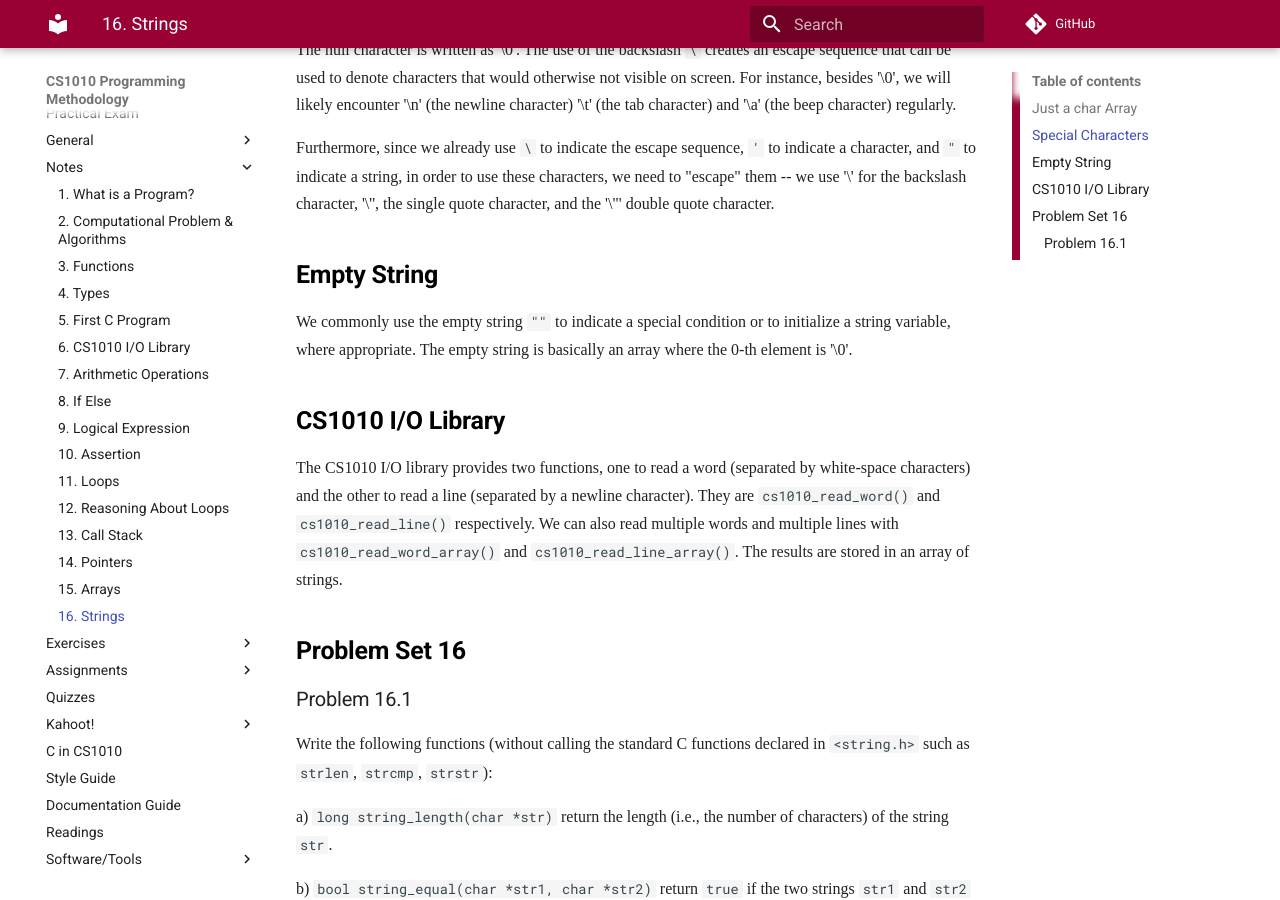
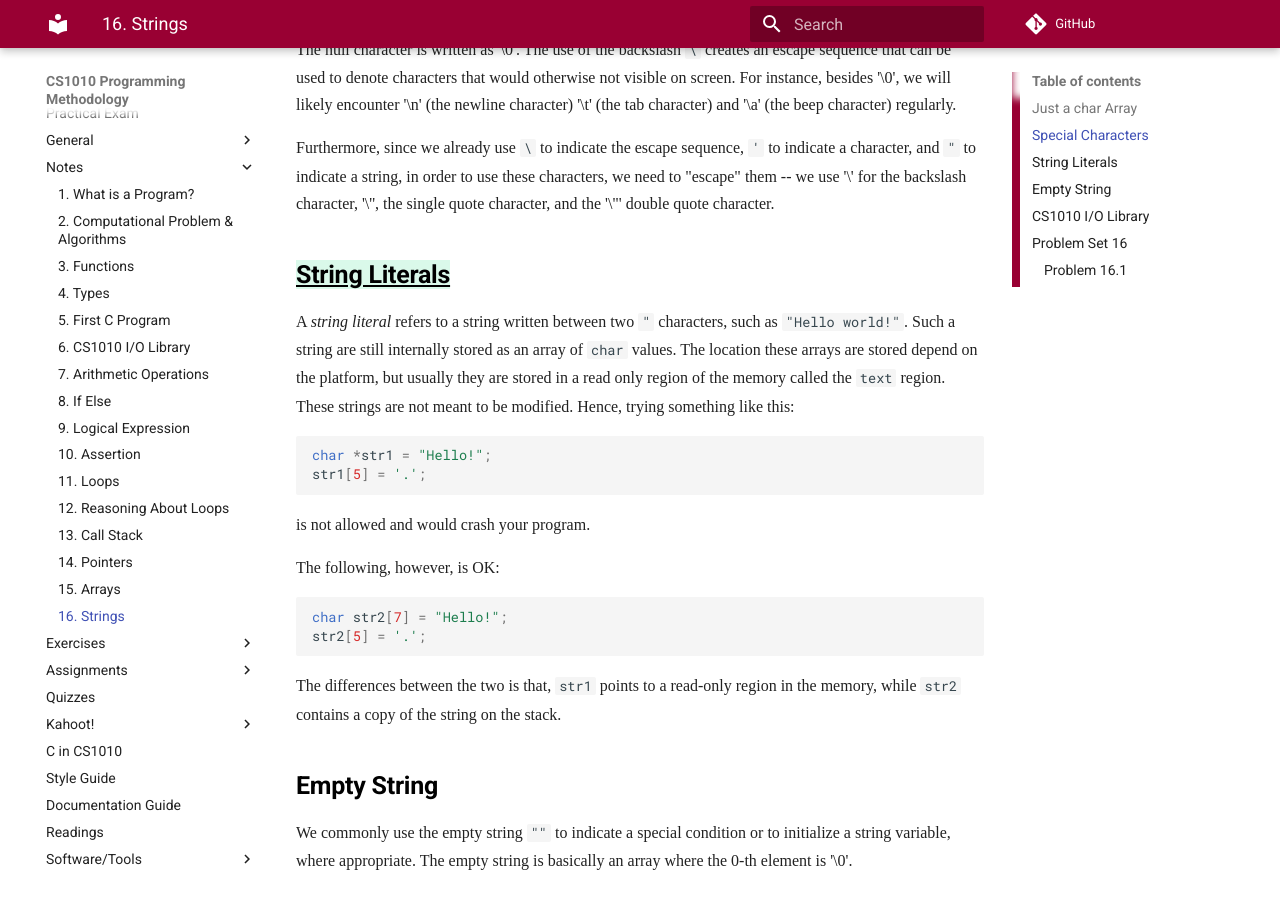
Before and after one commit to LL-Pengfei/CS1010-AY1819S1-Personal, an MkDocs documentation site: the page built from docs/16-string.md, in a window 1280 px wide and 900 px high, scrolled down 801 px. Built offline with MkDocs 1.6.1 and Material for MkDocs 9.7.7, drawn with Linux system fonts in a browser that asks for light colours; nearby versions of some CDN libraries; some web fonts are replaced; comment, search, counter and statistics services are not loaded; old or Windows-style settings are respelled for this version of MkDocs.

Commit message:
Add notes about string literals

````diff
--- a/docs/16-string.md
+++ b/docs/16-string.md
@@ -26,6 +26,25 @@ The null character is written as '\0'.  The use of the backslash `\` creates an
 
 Furthermore, since we already use `\` to indicate the escape sequence, `'` to indicate a character, and `"` to indicate a string, in order to use these characters, we need to "escape" them -- we use '\\' for the backslash character, '\'', the single quote character, and the '\"' double quote character.
 
+## {++String Literals++}
+
+A _string literal_ refers to a string written between two `"` characters, such as `"Hello world!"`.  Such a string are still internally stored as an array of `char` values.  The location these arrays are stored depend on the platform, but usually they are stored in a read only region of the memory called the `text` region.  These strings are not meant to be modified.  Hence, trying something like this:
+
+```C
+char *str1 = "Hello!";
+str1[5] = '.';
+```
+
+is not allowed and would crash your program.
+
+The following, however, is OK:
+```C
+char str2[7] = "Hello!";
+str2[5] = '.';
+```
+
+The differences between the two is that, `str1` points to a read-only region in the memory, while `str2` contains a copy of the string on the stack.
+
 ## Empty String
 
 We commonly use the empty string `""` to indicate a special condition or to initialize a string variable, where appropriate.  The empty string is basically an array where the 0-th element is '\0'.
````
